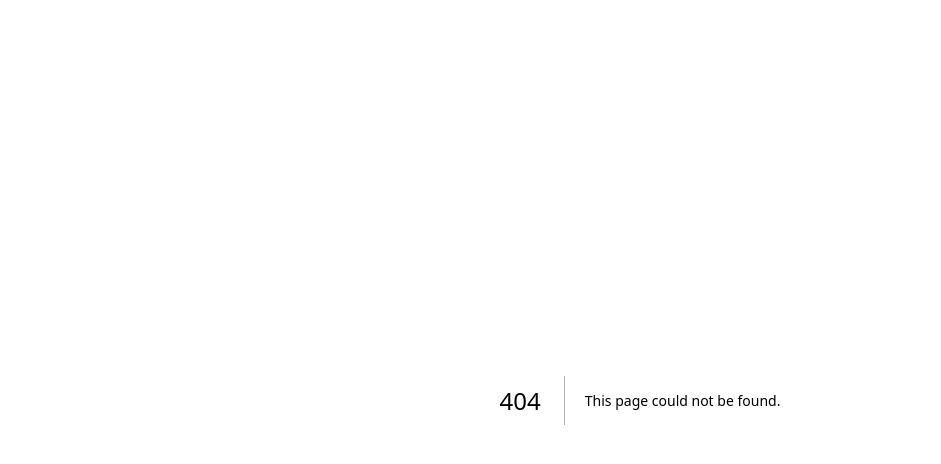
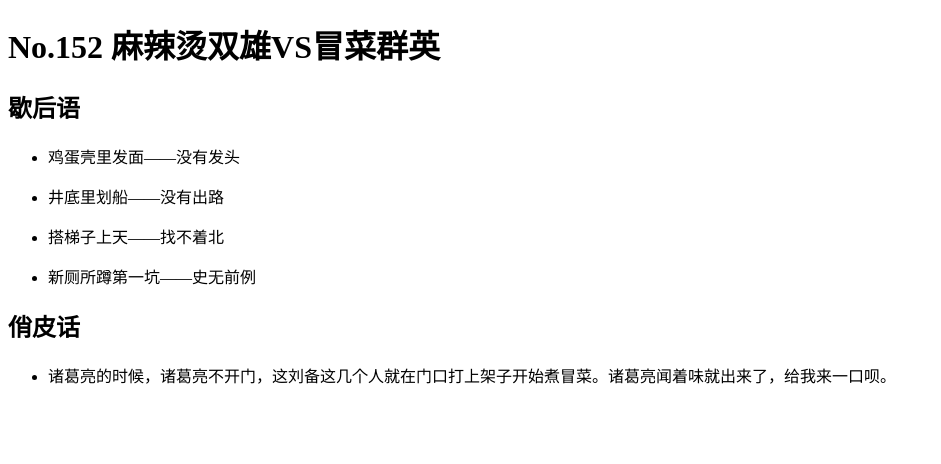
Before and after one commit to eddiehe99/bannatienet, a Next.js app: page /episodes/No.152 in a window 1280 px wide. Before the commit this address had no page. Shown: the top 464 px of the page, without its empty margins (0-941 px from the left). Built offline with nearby package versions, Linux system fonts and the light colour scheme.

Commit message:
feat: add episode No.152

```diff
--- /dev/null
+++ b/src/pages/episodes/No.152.mdx
@@ -0,0 +1,15 @@
+# No.152 麻辣烫双雄VS冒菜群英
+
+## 歇后语
+
+- 鸡蛋壳里发面——没有发头
+
+- 井底里划船——没有出路
+
+- 搭梯子上天——找不着北
+
+- 新厕所蹲第一坑——史无前例
+
+## 俏皮话
+
+- 诸葛亮的时候，诸葛亮不开门，这刘备这几个人就在门口打上架子开始煮冒菜。诸葛亮闻着味就出来了，给我来一口呗。
--- a/src/pages/episodes/_meta.js
+++ b/src/pages/episodes/_meta.js
@@ -1,6 +1,7 @@
 /* eslint-disable prettier/prettier */
 /* eslint-disable import/no-anonymous-default-export */
 export default {
+    'No.152': 'No.152',
     'No.151': 'No.151',
     'No.150': 'No.150',
     'No.149': 'No.149',
```
